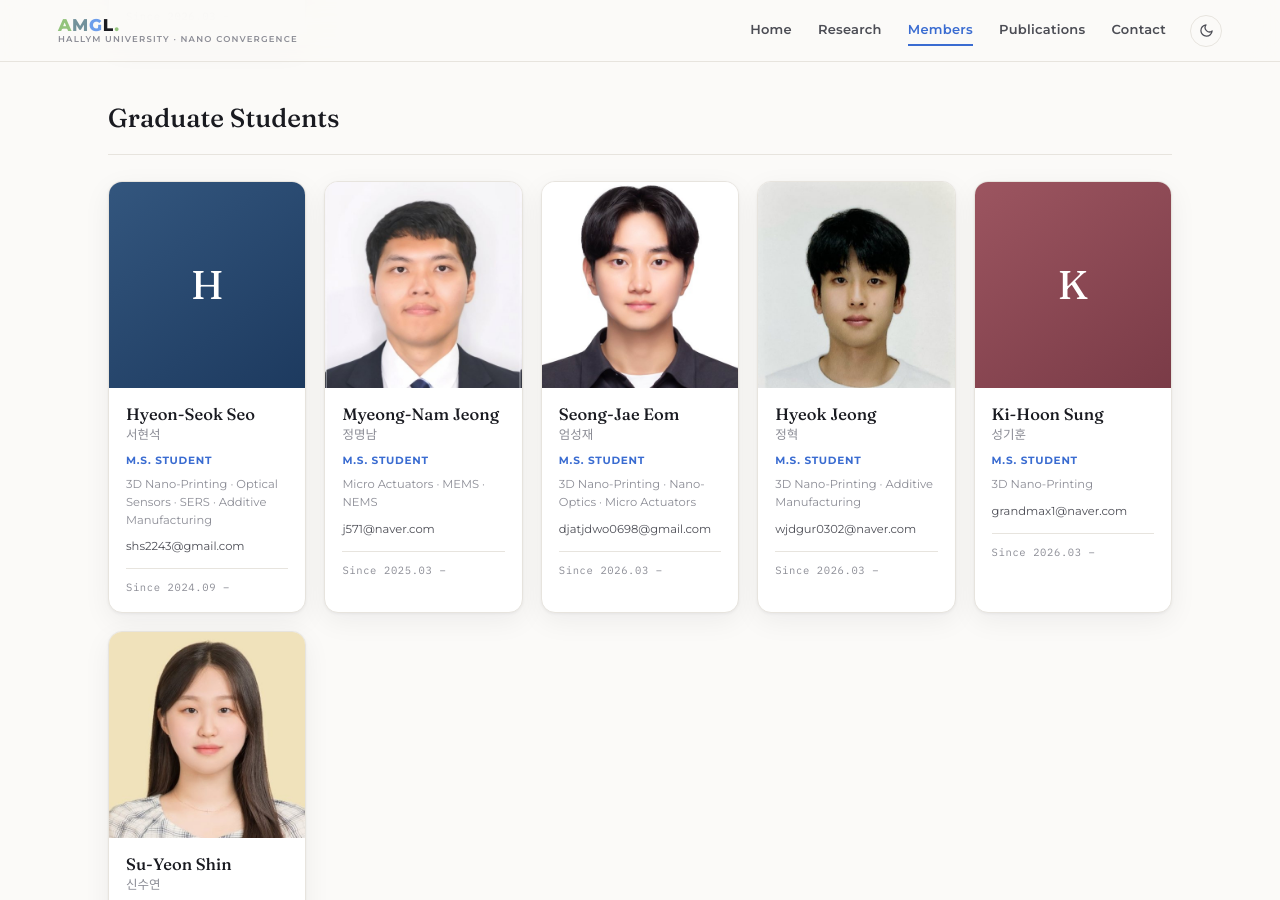
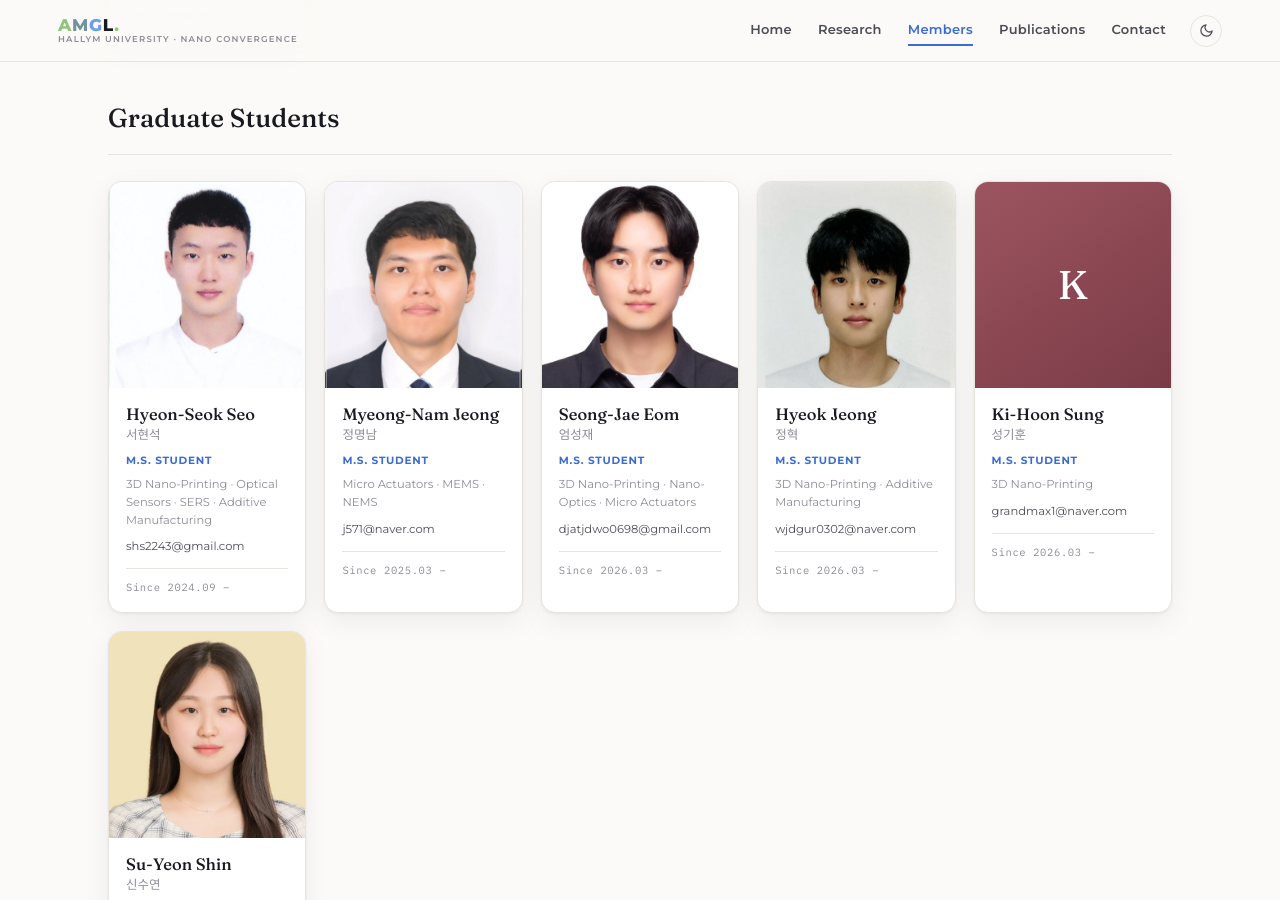
Before and after one commit to HTKRS/AMGL, a Jekyll site: the page built from members.html, in a window 1280 px wide and 900 px high, scrolled down 1313 px. Built offline with Jekyll 4.4.1, drawn with Linux system fonts in a browser that asks for light colours.

Commit message:
Update _data/members.yml (via Pages CMS)

```diff
--- a/_data/members.yml
+++ b/_data/members.yml
@@ -33,6 +33,7 @@ groups:
         period: 2024.09 –
         email: shs2243@gmail.com
         interests: 3D Nano-Printing · Optical Sensors · SERS · Additive Manufacturing
+        photo: Hyeon-Seok Seo.jpg
       - name_en: Myeong-Nam Jeong
         name_kr: 정명남
         role: M.S. Student
```
